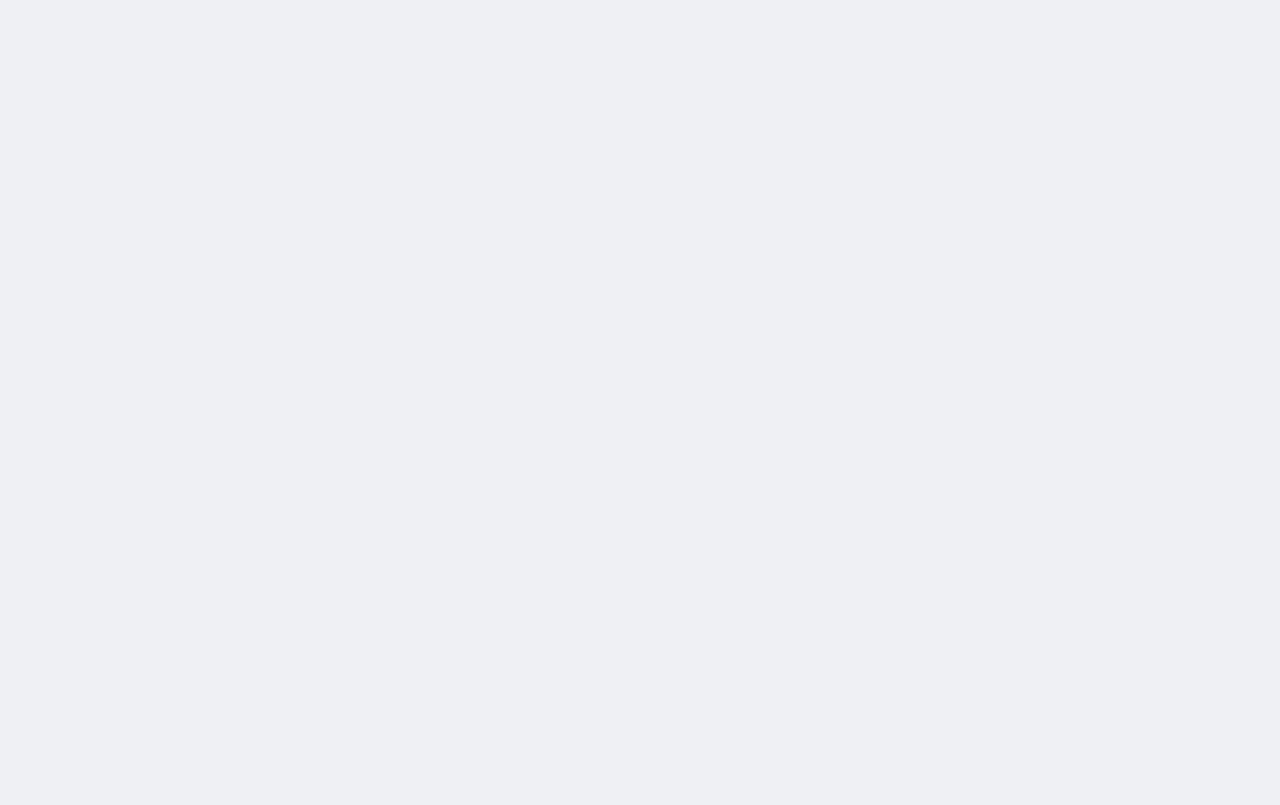
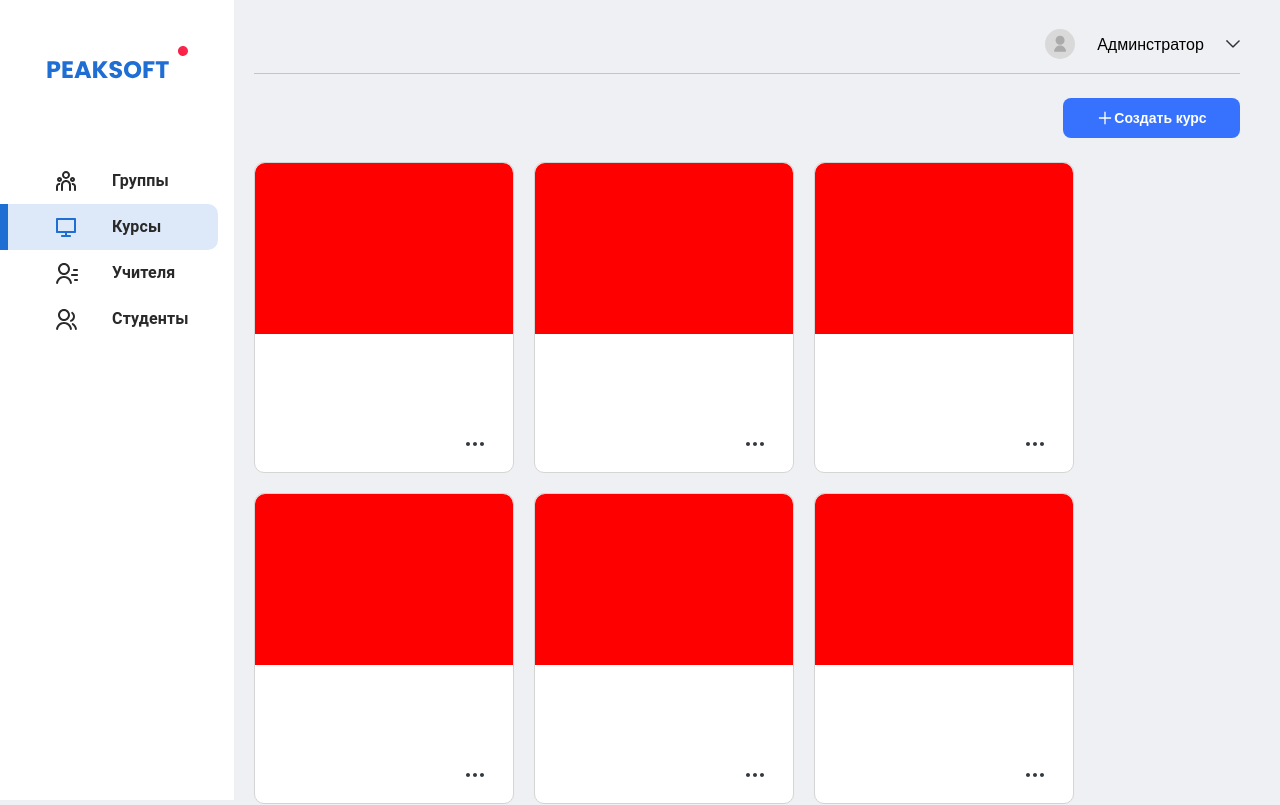
Before and after one commit to peaksoft-school/peaksoft-lms-b-web, a React (Create React App) app: page /courses in a window 1280 px wide. Before the commit this address had no page. Shown: the top 805 px of the page. Built offline with nearby package versions, Linux system fonts and the light colour scheme.

Commit message:
course panel

```diff
--- a/src/App.jsx
+++ b/src/App.jsx
@@ -1,8 +1,8 @@
 import React from 'react'
-import { MainRouter } from './routes/MainRouter'
+import { AdminLayout } from './layout/AdminLayout'
 
 const App = () => {
-   return <MainRouter />
+   return <AdminLayout />
 }
 
 export default App
--- /dev/null
+++ b/src/components/ADMIN/courses/CoursePanel.jsx
@@ -0,0 +1,47 @@
+import React from 'react'
+import { AiOutlinePlus } from 'react-icons/ai'
+import styled from 'styled-components'
+import { Buttons } from '../../UI/Buttons'
+import { Cards } from '../../UI/Cards'
+
+export const CoursePanel = () => {
+   return (
+      <Wrapper>
+         <Flex>
+            <Buttons>
+               <AiOutlinePlus fontSize="18px" /> Создать курс
+            </Buttons>
+         </Flex>
+         <WrapperForCards>
+            <Cards />
+            <Cards />
+            <Cards />
+            <Cards />
+            <Cards />
+            <Cards />
+            <Cards />
+            <Cards />
+            <Cards />
+            <Cards />
+         </WrapperForCards>
+      </Wrapper>
+   )
+}
+
+const Wrapper = styled.div`
+   padding-top: 24px;
+   height: 100%;
+   width: 100%;
+   display: flex;
+   flex-direction: column;
+`
+const Flex = styled.div`
+   display: flex;
+   justify-content: end;
+`
+const WrapperForCards = styled.div`
+   padding-top: 24px;
+   display: flex;
+   flex-wrap: wrap;
+   gap: 20px;
+`
--- a/src/components/UI/Cards.jsx
+++ b/src/components/UI/Cards.jsx
@@ -79,8 +79,8 @@ export const Cards = ({
    )
 }
 const Card = styled.div`
-   min-width: 270px;
-   max-width: 340px;
+   max-width: 260px;
+   min-width: 200px;
    height: 311px;
    display: flex;
    flex-direction: column;
--- a/src/routes/AdminRoutes.jsx
+++ b/src/routes/AdminRoutes.jsx
@@ -1,12 +1,13 @@
 import React from 'react'
 import { Routes, Route, Navigate } from 'react-router-dom'
+import { CoursePanel } from '../components/ADMIN/courses/CoursePanel'
 
 export const AdminRoutes = () => {
    return (
       <Routes>
          <Route path="" element={<Navigate to="groups" />} />
          <Route path="groups/*" element={<div>groups</div>} />
-         <Route path="courses/*" element={<div>courses</div>} />
+         <Route path="courses/*" element={<CoursePanel />} />
          <Route path="teachers/*" element={<div>teachers</div>} />
          <Route path="students/*" element={<div>students</div>} />
       </Routes>
```
Also changed, not shown: src/components/ADMIN/courses/text.txt (deleted).
